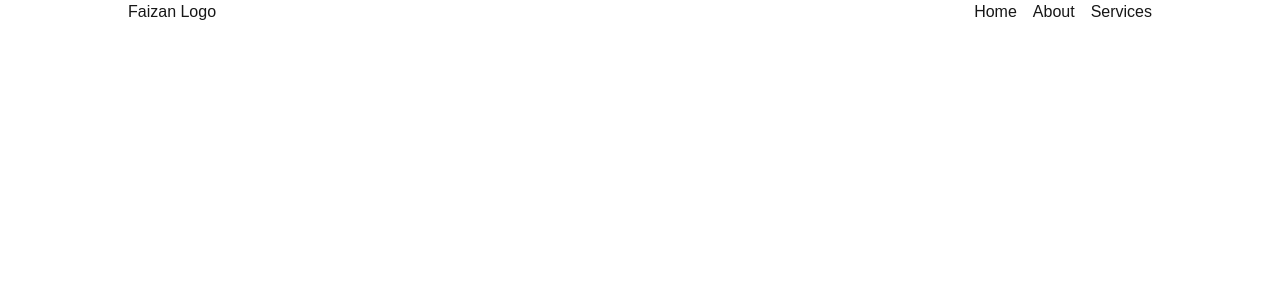
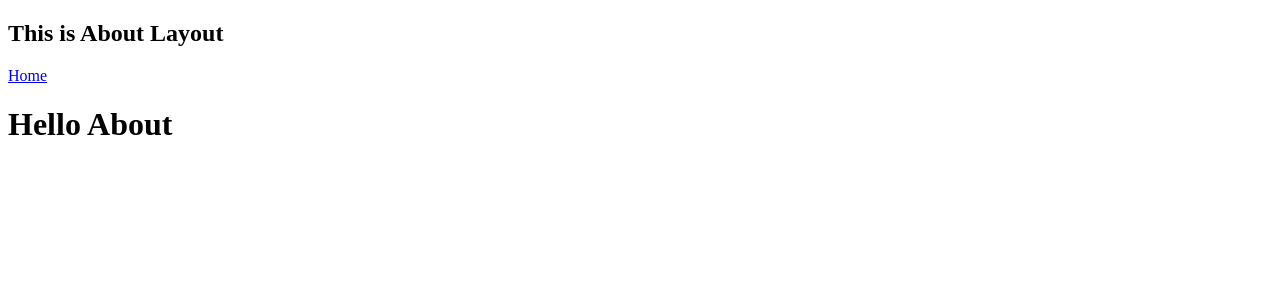
Before and after one commit to Faizanulghani/first-next-js-app, a Next.js app: page /about in a window 1280 px wide. Shown: the top 300 px of the page. Built offline with nearby package versions, Linux system fonts and the light colour scheme.

Commit message:
Hide Navbar on Specific Pages

```diff
--- a/app/(users)/about/page.js
+++ /dev/null
@@ -1,5 +0,0 @@
-const page = () => {
-  return <div>Hello About</div>;
-};
-
-export default page;
--- a/app/(users)/about/layout.jsx
+++ b/app/about/layout.jsx
@@ -4,7 +4,7 @@
       <body>
         <h2>This is About Layout</h2>
         {children}
-        </body>
+      </body>
     </html>
   );
 }
--- /dev/null
+++ b/app/about/page.jsx
@@ -0,0 +1,12 @@
+import Link from "next/link";
+
+const page = () => {
+  return (
+    <div>
+      <Link href="/">Home</Link>
+      <h1>Hello About</h1>
+    </div>
+  );
+};
+
+export default page;
```
Also changed, not shown: app/about/teams/page.js (renamed from app/(users)/about/teams/page.js).
